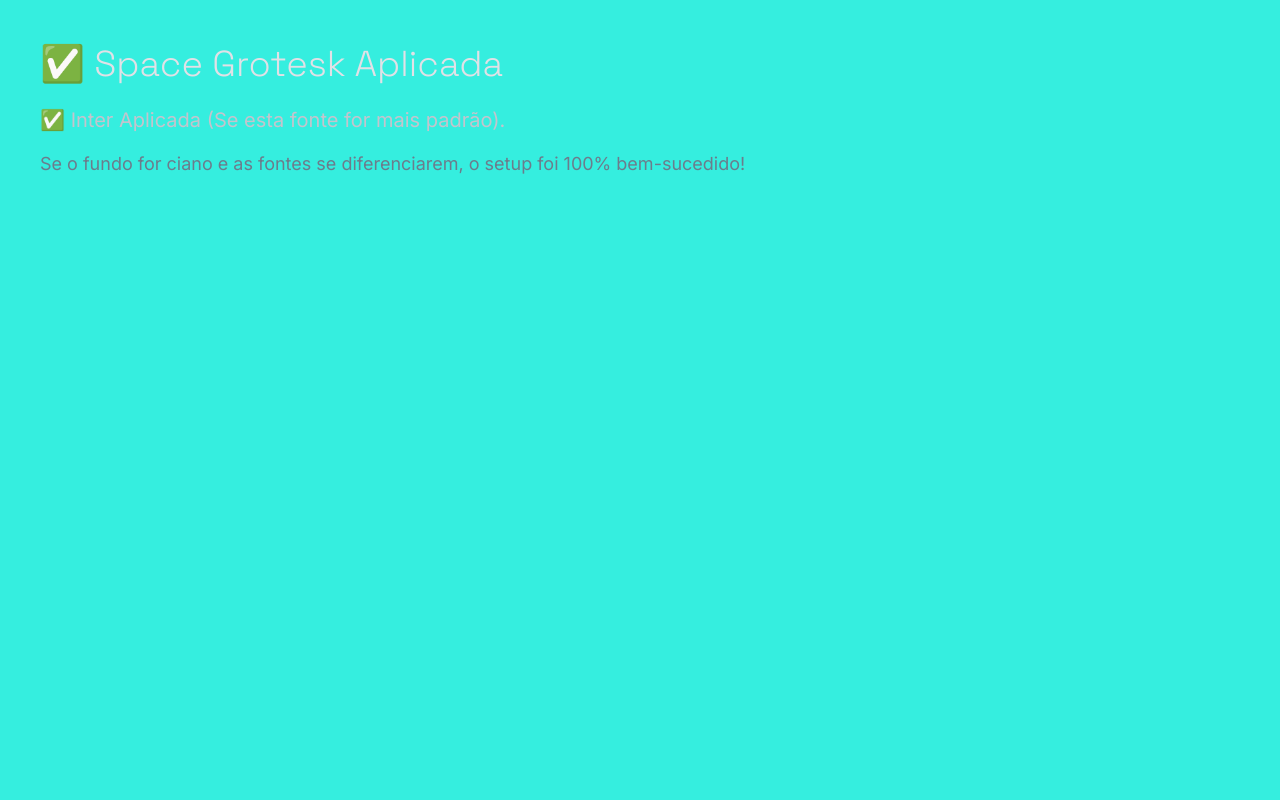
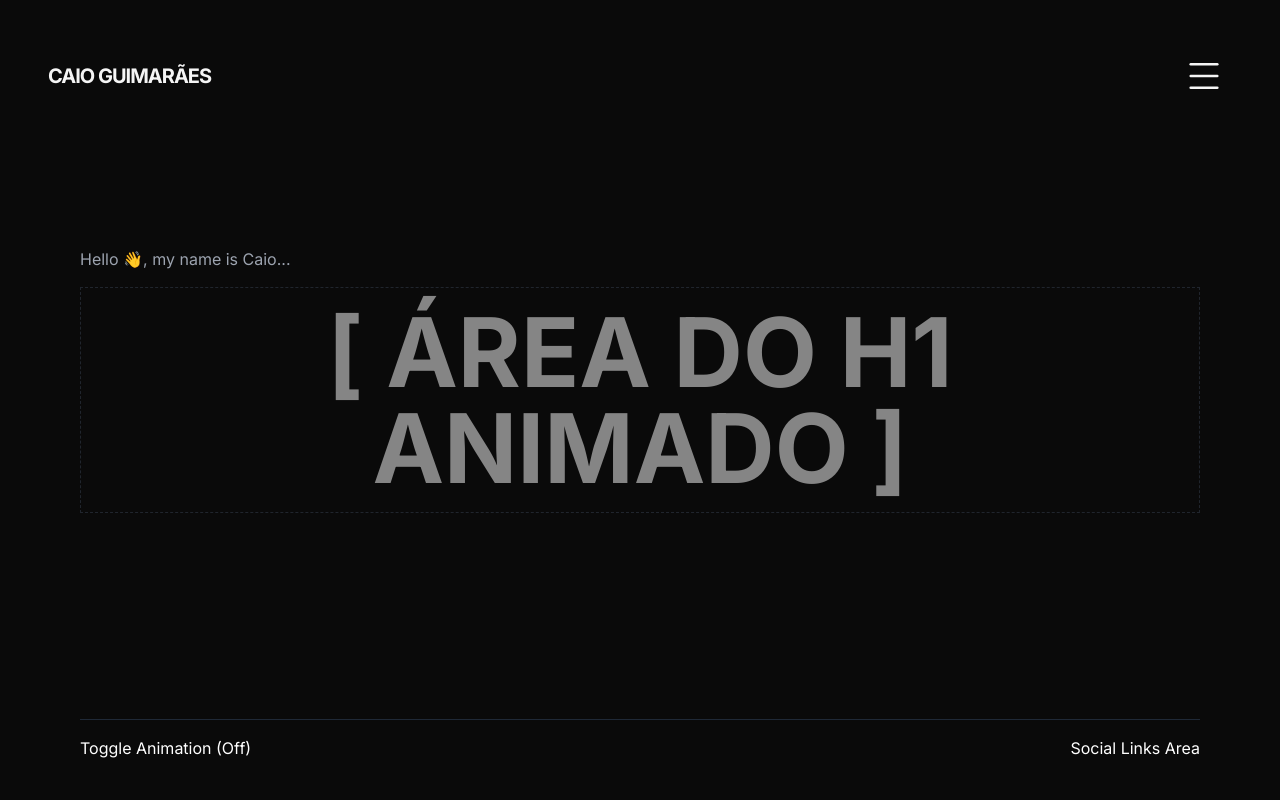
Before and after one commit to caio-guimaraes-web/portfolio-2025, a Next.js app: page / in a window 1280 px wide. Shown: the top 800 px of the page. Built offline with nearby package versions, Linux system fonts and the light colour scheme.

Commit message:
Visual Structure - first files and skeletons of sections

```diff
--- /dev/null
+++ b/src/app/components/homeSections/about/AboutMeSection.tsx
@@ -0,0 +1 @@
+// Container principal da seção About Me
--- /dev/null
+++ b/src/app/components/homeSections/hero/HeroFooter.tsx
@@ -0,0 +1 @@
+//(Toggle on/off + Redes Sociais)
--- /dev/null
+++ b/src/app/components/homeSections/hero/HeroSection.tsx
@@ -0,0 +1,25 @@
+//(O Container principal da seção)
+import React from 'react'
+
+export function HeroSection() {
+  return (
+    // Container Principal da Hero
+    // h-screen garante que ocupe 100% da altura da viewport
+    // flex-col prepara para os elementos internos (Texto, Toggle, Footer)
+    <section className="relative h-screen w-full flex flex-col justify-between overflow-hidden bg-[#0a0a0a] text-white px-4 lg:px-20 py-10">
+      {/* Placeholder visual central só pra sabermos que é a Hero */}
+      <div className="flex-1 flex flex-col justify-center items-start">
+        <p className="text-gray-400 mb-4">Hello 👋, my name is Caio...</p>
+        <h1 className="text-6xl md:text-8xl font-bold border border-dashed border-gray-700 p-4 w-full text-center opacity-50">
+          [ ÁREA DO H1 ANIMADO ]
+        </h1>
+      </div>
+
+      {/* Placeholder do Footer da seção */}
+      <div className="hidden lg:flex justify-between items-end border-t border-gray-800 pt-4 w-full">
+        <span>Toggle Animation (Off)</span>
+        <span>Social Links Area</span>
+      </div>
+    </section>
+  )
+}
--- /dev/null
+++ b/src/app/components/homeSections/hero/HeroTextAnimation.tsx
@@ -0,0 +1 @@
+//(O componente GSAP isolado)
--- /dev/null
+++ b/src/app/components/homeSections/skills/MySkillsSection.tsx
@@ -0,0 +1 @@
+// Container principal da seção My Skills
--- /dev/null
+++ b/src/app/components/layout/Navbar.tsx
@@ -0,0 +1,33 @@
+//(Lógica da Logo + Menu Hamburguer)
+'use client'
+
+import { Menu } from 'lucide-react' // Ícone padrão que geralmente vem com shadcn/lucide
+// Futuramente importaremos o Sheet, SheetContent, SheetTrigger do shadcn aqui
+
+export function Navbar() {
+  return (
+    <nav className="fixed top-0 left-0 w-full z-50 flex justify-between items-center p-6 lg:p-12 mix-blend-difference text-white transition-all duration-300">
+      {/* Área da Logo
+        Lógica futura: opacity-0 inicialmente, mudando para opacity-100
+        quando o scroll passar da altura da tela (window.innerHeight).
+      */}
+      <div className="opacity-1 transition-opacity duration-500 font-bold text-xl tracking-tighter">
+        CAIO GUIMARÃES
+      </div>
+
+      {/* Área do Menu Hamburguer
+        Aqui entrará o componente <Sheet> do ShadcnUI.
+        Por enquanto, um botão visual representando o trigger.
+      */}
+      <button
+        aria-label="Abrir menu"
+        className="p-2 hover:bg-white/10 rounded-full transition-colors cursor-pointer"
+      >
+        <Menu
+          className="w-8 h-8 md:w-10 md:h-10 text-white"
+          strokeWidth={1.5}
+        />
+      </button>
+    </nav>
+  )
+}
--- a/src/app/layout.tsx
+++ b/src/app/layout.tsx
@@ -1,5 +1,6 @@
 // src/app/layout.tsx
 import './globals.css'
+import { Navbar } from './components/layout/Navbar'
 import type { Metadata } from 'next'
 
 // Importe as duas fontes
@@ -34,6 +35,7 @@
     // 1. Injeta as variáveis de fonte no HTML
     <html lang="en" className={`${inter.variable} ${spaceGrotesk.variable}`}>
       {/* 2. Aplica as classes Tailwind (fundo e fonte padrão) */}
+      <Navbar />
       <body className="font-inter bg-bg-main">{children}</body>
     </html>
   )
--- a/src/app/page.tsx
+++ b/src/app/page.tsx
@@ -1,21 +1,23 @@
-export default function HomePage() {
+import { HeroSection } from '@/app/components/homeSections/hero/HeroSection'
+
+// Futuramente importaremos as outras seções aqui:
+// import { AboutSection } from "@/components/sections/about/AboutSection";
+// import { ProjectsSection } from "@/components/sections/projects/ProjectsSection";
+
+export default function Home() {
   return (
-    // TESTE FINAL: O fundo DEVE ser 'bg-brand-primary' (#35eedf - Ciano/Verde Água)
-    <main className="min-h-screen p-10 bg-brand-primary">
-      {/* Teste da fonte Space Grotesk e cor de título */}
-      <h1 className="text-4xl font-space font-light leading-snug text-text-title mb-4">
-        ✅ Space Grotesk Aplicada
-      </h1>
+    // O elemento <main> é o wrapper semântico do conteúdo principal
+    // flex-col garante que as seções fiquem uma abaixo da outra
+    <main className="flex flex-col w-full min-h-screen bg-black">
+      {/* Seção 1 */}
+      <HeroSection />
 
-      {/* Teste da fonte Inter e cor de texto padrão */}
-      <p className="font-inter text-text-high text-xl">
-        ✅ Inter Aplicada (Se esta fonte for mais padrão).
-      </p>
-
-      <p className="text-lg mt-4 text-text-low">
-        Se o fundo for ciano e as fontes se diferenciarem, o setup foi 100%
-        bem-sucedido!
-      </p>
+      {/* Abaixo virão as próximas seções.
+        Como exemplo, uma div vazia para testar o scroll e o comportamento 'fixed' do menu
+      */}
+      <section className="h-screen w-full bg-zinc-900 flex items-center justify-center text-zinc-500">
+        (Espaço reservado para a Seção 2)
+      </section>
     </main>
   )
 }
```
Also changed, not shown: cspell.json (+7 -0 lines).
